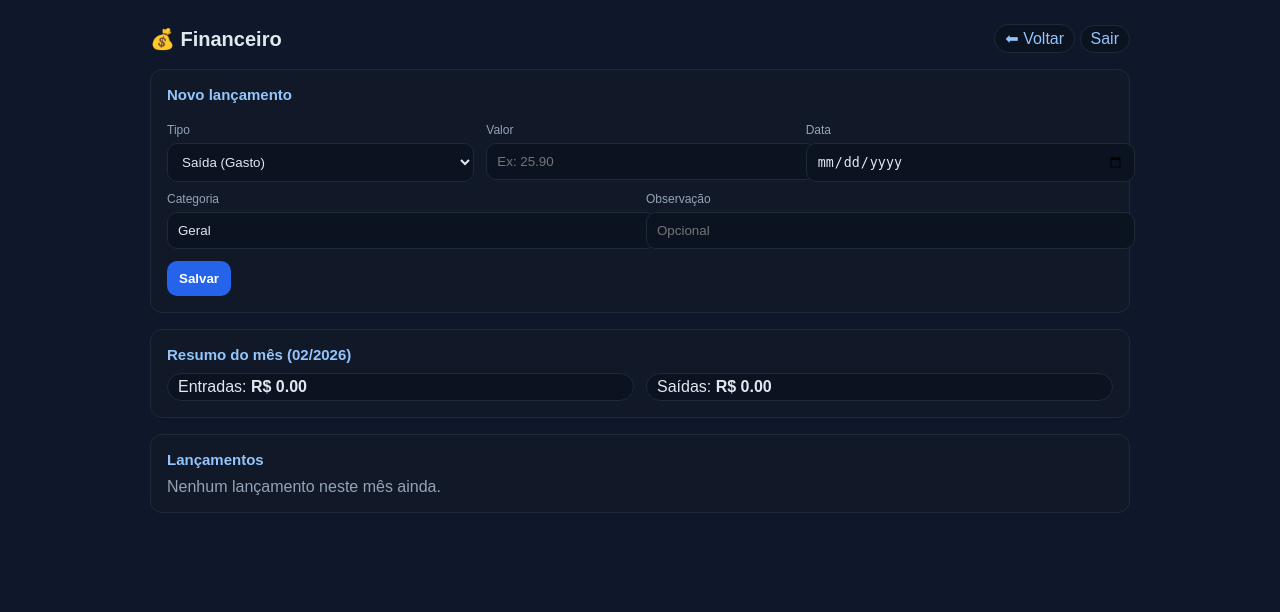
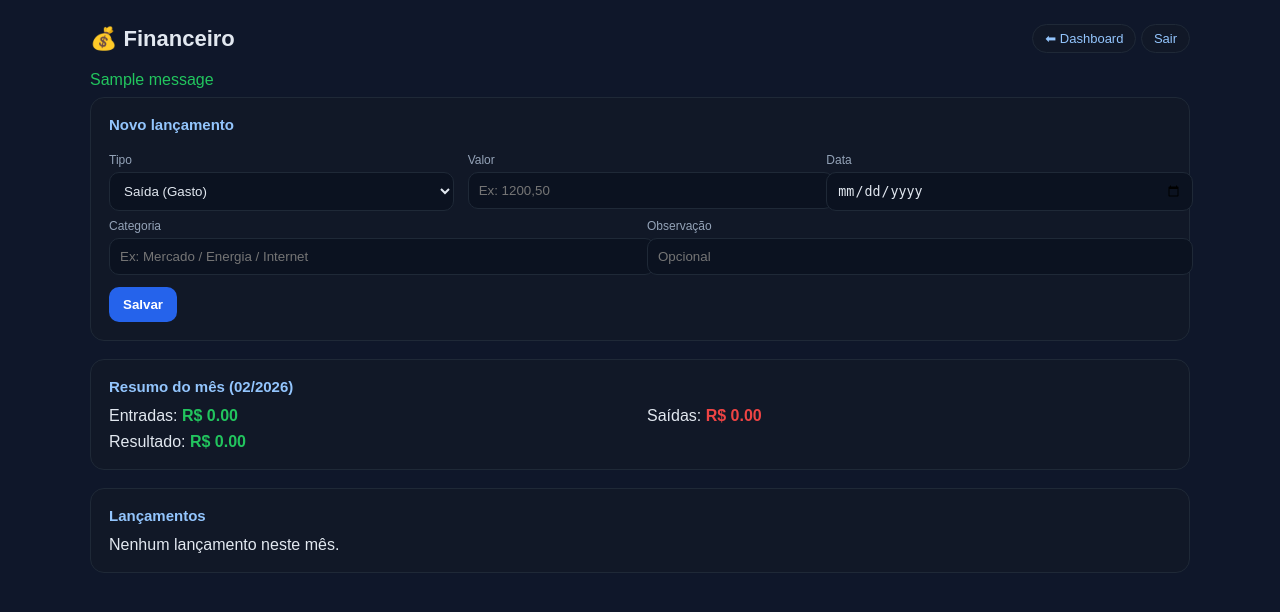
Before and after one commit to gaabibmatos/ctrlh-dashboard, a Flask app: page /finance/ in a window 1280 px wide. Shown: the top 612 px of the page. Run offline with Flask 3, Linux system fonts and the light colour scheme; a user stored in the database is signed in; tables that the repository leaves empty hold one stand-in row (values such as "Sample post"); one stand-in notice (Sample message) is shown.

Commit message:
Update index.html

```diff
--- a/app/templates/finance/index.html
+++ b/app/templates/finance/index.html
@@ -4,58 +4,149 @@
   <meta charset="utf-8">
   <meta name="viewport" content="width=device-width, initial-scale=1">
   <title>Financeiro | Ctrl-H</title>
+
   <style>
-    body { font-family: Arial, sans-serif; margin: 24px; background:#0f172a; color:#e2e8f0; }
-    .wrap { max-width: 980px; margin: 0 auto; }
-    .top { display:flex; align-items:center; justify-content:space-between; margin-bottom:16px; gap:12px; flex-wrap:wrap;}
-    .card { background:#111827; border:1px solid #1f2937; border-radius:12px; padding:16px; margin-bottom:16px; }
-    h1 { margin:0; font-size:20px; }
-    h2 { margin:0 0 10px 0; font-size:15px; color:#93c5fd; }
-    a { color:#93c5fd; text-decoration:none; }
-    label { display:block; color:#94a3b8; font-size:12px; margin:10px 0 6px; }
-    input, select { width:100%; padding:10px; border-radius:10px; border:1px solid #1f2937; background:#0b1220; color:#e2e8f0; }
-    button { padding:10px 12px; border-radius:10px; border:0; background:#2563eb; color:white; font-weight:700; cursor:pointer; }
-    .row { display:grid; grid-template-columns: 1fr 1fr; gap:12px; }
-    .row3 { display:grid; grid-template-columns: 1fr 1fr 1fr; gap:12px; }
-    .muted { color:#94a3b8; }
-    table { width:100%; border-collapse: collapse; }
-    th, td { border-bottom: 1px solid #1f2937; padding:10px; text-align:left; font-size: 13px; }
-    .pill { display:inline-block; padding:4px 10px; border-radius:999px; border:1px solid #1f2937; background:#0b1220; }
-    .danger { background:#ef4444; }
-    .btn-danger { background:#ef4444; }
+    body {
+      font-family: Arial, sans-serif;
+      margin: 24px;
+      background:#0f172a;
+      color:#e2e8f0;
+    }
+
+    .wrap { max-width: 1100px; margin: 0 auto; }
+
+    .top {
+      display:flex;
+      align-items:center;
+      justify-content:space-between;
+      margin-bottom:18px;
+      flex-wrap:wrap;
+      gap:12px;
+    }
+
+    h1 { margin:0; font-size:22px; }
+
+    a { text-decoration:none; color:#93c5fd; }
+
+    .pill {
+      display:inline-block;
+      padding:6px 12px;
+      border-radius:999px;
+      border:1px solid #1f2937;
+      background:#111827;
+      font-size:13px;
+    }
+
+    .card {
+      background:#111827;
+      border:1px solid #1f2937;
+      border-radius:14px;
+      padding:18px;
+      margin-bottom:18px;
+    }
+
+    h2 {
+      margin:0 0 12px 0;
+      font-size:15px;
+      color:#93c5fd;
+    }
+
+    label {
+      display:block;
+      margin:8px 0 5px;
+      font-size:12px;
+      color:#94a3b8;
+    }
+
+    input, select {
+      width:100%;
+      padding:10px;
+      border-radius:10px;
+      border:1px solid #1f2937;
+      background:#0b1220;
+      color:#e2e8f0;
+    }
+
+    button {
+      margin-top:12px;
+      padding:10px 14px;
+      border-radius:10px;
+      border:0;
+      background:#2563eb;
+      color:white;
+      font-weight:700;
+      cursor:pointer;
+    }
+
+    .btn-danger {
+      background:#ef4444;
+    }
+
+    .row { display:grid; grid-template-columns:1fr 1fr; gap:14px; }
+    .row3 { display:grid; grid-template-columns:1fr 1fr 1fr; gap:14px; }
+
+    table {
+      width:100%;
+      border-collapse:collapse;
+    }
+
+    th, td {
+      border-bottom:1px solid #1f2937;
+      padding:10px;
+      font-size:13px;
+    }
+
+    th { color:#94a3b8; text-align:left; }
+
     .right { text-align:right; }
+
+    .in { color:#22c55e; }
+    .out { color:#ef4444; }
+
+    .flash-success { color:#22c55e; margin-bottom:8px; }
+    .flash-error { color:#f87171; margin-bottom:8px; }
   </style>
 </head>
 <body>
+
 <div class="wrap">
+
   <div class="top">
     <h1>💰 Financeiro</h1>
     <div>
-        <a class="pill" href="/">⬅ Voltar</a>
+      <a class="pill" href="/">⬅ Dashboard</a>
       <a class="pill" href="/logout">Sair</a>
     </div>
   </div>
 
+  <!-- Flash messages -->
+  {% with messages = get_flashed_messages(with_categories=true) %}
+    {% if messages %}
+      {% for category, message in messages %}
+        <div class="flash-{{ category }}">{{ message }}</div>
+      {% endfor %}
+    {% endif %}
+  {% endwith %}
+
+  <!-- Novo Lançamento -->
   <div class="card">
     <h2>Novo lançamento</h2>
-
-      {% if error %}
-        <div class="muted" style="color:#fca5a5;">{{ error }}</div>
-      {% endif %}
 
     <form method="post">
       <div class="row3">
         <div>
           <label>Tipo</label>
-            <select name="type" required>
+          <select name="type">
             <option value="OUT">Saída (Gasto)</option>
             <option value="IN">Entrada</option>
           </select>
         </div>
+
         <div>
           <label>Valor</label>
-            <input name="amount" placeholder="Ex: 25.90" required>
+          <input name="amount" placeholder="Ex: 1200,50" required>
         </div>
+
         <div>
           <label>Data</label>
           <input name="happened_on" type="date">
@@ -65,32 +156,41 @@
       <div class="row">
         <div>
           <label>Categoria</label>
-            <input name="category" placeholder="Ex: Mercado / Energia / Internet" value="Geral">
+          <input name="category" placeholder="Ex: Mercado / Energia / Internet">
         </div>
+
         <div>
           <label>Observação</label>
           <input name="note" placeholder="Opcional">
         </div>
       </div>
 
-        <div style="margin-top:12px;">
       <button type="submit">Salvar</button>
-        </div>
     </form>
   </div>
 
+  <!-- Resumo -->
   <div class="card">
     <h2>Resumo do mês ({{ "%02d"|format(month) }}/{{ year }})</h2>
+
     <div class="row">
-        <div class="pill">Entradas: <b>R$ {{ "%.2f"|format(total_in) }}</b></div>
-        <div class="pill">Saídas: <b>R$ {{ "%.2f"|format(total_out) }}</b></div>
+      <div>Entradas: <strong class="in">R$ {{ "%.2f"|format(total_in) }}</strong></div>
+      <div>Saídas: <strong class="out">R$ {{ "%.2f"|format(total_out) }}</strong></div>
+    </div>
+
+    <div style="margin-top:8px;">
+      Resultado:
+      <strong class="{{ 'in' if net >= 0 else 'out' }}">
+        R$ {{ "%.2f"|format(net) }}
+      </strong>
     </div>
   </div>
 
+  <!-- Lista -->
   <div class="card">
     <h2>Lançamentos</h2>
 
-      {% if items and items|length > 0 %}
+    {% if items %}
       <table>
         <thead>
           <tr>
@@ -99,36 +199,32 @@
             <th>Categoria</th>
             <th>Obs.</th>
             <th class="right">Valor</th>
-              <th></th>
           </tr>
         </thead>
         <tbody>
-            {% for x in items %}
+          {% for t in items %}
             <tr>
-                <td>{{ x.happened_on }}</td>
+              <td>{{ t.happened_on }}</td>
               <td>
-                  {% if x.type == "OUT" %}
-                    <span class="pill danger">OUT</span>
+                {% if t.type == 'IN' %}
+                  <span class="in">IN</span>
                 {% else %}
-                    <span class="pill">IN</span>
+                  <span class="out">OUT</span>
                 {% endif %}
               </td>
-                <td>{{ x.category }}</td>
-                <td class="muted">{{ x.note or "" }}</td>
-                <td class="right">R$ {{ "%.2f"|format(x.amount) }}</td>
-                <td class="right">
-                  <form method="post" action="/finance/delete/{{ x.id }}" onsubmit="return confirm('Excluir lançamento?');">
-                    <button class="btn-danger" type="submit">Excluir</button>
-                  </form>
-                </td>
+              <td>{{ t.category }}</td>
+              <td>{{ t.note or '' }}</td>
+              <td class="right">R$ {{ "%.2f"|format(t.amount) }}</td>
             </tr>
           {% endfor %}
         </tbody>
       </table>
     {% else %}
-        <div class="muted">Nenhum lançamento neste mês ainda.</div>
+      <div>Nenhum lançamento neste mês.</div>
     {% endif %}
   </div>
+
 </div>
+
 </body>
 </html>
```
Lines whose indentation alone changed are shown as unchanged.
